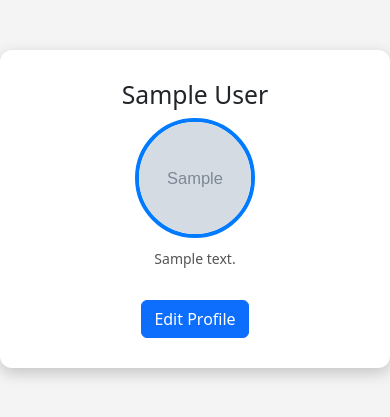
After one commit to Sagarchhikara/campusconnect2.o, a Flask app: page /profile in a window 390 px wide. The commit adds this page. Shown: the top 417 px of the page. Run offline with Flask 3, Linux system fonts and the light colour scheme; the visitor is signed in with stand-in values (Sample User, id 1); tables that the repository leaves empty hold one stand-in row (values such as "Sample post"); grey boxes marked "Sample" are stand-in pictures; some libraries are stand-ins or nearby versions.

Commit message:
feat: Revamped profile page with styling, edit functionality & social links 🚀
📌 Revived the CampusConnect project after exams! 🎉
- Fixed Flask migration errors (Alembic setup issues) 🛠️
- Implemented **a sleek Profile Page** with user details display 📄
- Styled it using **Bootstrap/Tailwind for responsiveness** ✨
- Added **social media links (LinkedIn, GitHub)** 🔗
- Made the **"Edit Profile" button clickable & functional** 🖊️
- Improved overall UI for a **GitHub-like** user experience 🚀
- Updated `.gitignore` to exclude unnecessary Alembic migration files 🗃️

```diff
--- a/app.py
+++ b/app.py
@@ -4,6 +4,9 @@ from werkzeug.security import generate_password_hash, check_password_hash
 from datetime import datetime
 from werkzeug.utils import secure_filename
 import os
+from flask_migrate import Migrate
+
+
 
 app = Flask(__name__)
 app.secret_key = 'your_secret_key_here'
@@ -11,11 +14,15 @@ app.config['SQLALCHEMY_DATABASE_URI'] = 'sqlite:///users.db'
 app.config['SQLALCHEMY_TRACK_MODIFICATIONS'] = False
 
 db = SQLAlchemy(app)
+migrate = Migrate(app, db)
 
 class User(db.Model):
     id = db.Column(db.Integer, primary_key=True)
     email = db.Column(db.String(150), unique=True, nullable=False)
     password = db.Column(db.String(256), nullable=False)
+    name = db.Column(db.String(100), nullable=True)  # Optional name
+    bio = db.Column(db.Text, nullable=True)  # Short user bio
+    profile_pic = db.Column(db.String(255), nullable=True)  # Profile picture filename
 
 @app.route('/')
 def home():
@@ -111,6 +118,33 @@ def dent():
 def download_notes(subject, filename):
     return send_from_directory(os.path.join(app.config['UPLOAD_FOLDER'], subject), filename)
 
+@app.route('/profile', methods=['GET', 'POST'])
+def profile():
+    if 'user_id' not in session:
+        flash("⚠️ You must be logged in to access your profile!", "error")
+        return redirect(url_for('login'))
+
+    user = User.query.get(session['user_id'])
+
+    if request.method == 'POST':
+        user.name = request.form.get('name')
+        user.bio = request.form.get('bio')
+
+        file = request.files.get('profile_pic')
+        if file and allowed_file(file.filename):
+            filename = secure_filename(file.filename)
+            filepath = os.path.join(app.config['UPLOAD_FOLDER'], 'profiles', filename)
+            os.makedirs(os.path.dirname(filepath), exist_ok=True)
+            file.save(filepath)
+            user.profile_pic = filename
+
+        db.session.commit()
+        flash("✅ Profile updated successfully!", "success")
+        return redirect(url_for('profile'))
+
+    return render_template('profile.html', user=user)
+
+
 class Note(db.Model):
     id = db.Column(db.Integer, primary_key=True)
     filename = db.Column(db.String(255), nullable=False)
--- a/templates/index.html
+++ b/templates/index.html
@@ -409,7 +409,7 @@
 
 
 
-                    <a href="{{ url_for('c_programming') }}">
+                    <a href="{{ url_for('profile') }}">
                         <div style="background: black;" class="card">
                             <h1 style="color: white;">C Programming</h1>
                             <p style="color: white;">Master the fundamentals of C – the foundation of modern
--- /dev/null
+++ b/templates/profile.html
@@ -0,0 +1,130 @@
+<!DOCTYPE html>
+<html lang="en">
+<head>
+    <title>User Profile</title>
+    <!-- Bootstrap CDN -->
+    <link href="https://cdn.jsdelivr.net/npm/bootstrap@5.3.0/dist/css/bootstrap.min.css" rel="stylesheet">
+    <!-- FontAwesome for Icons -->
+    <script src="https://kit.fontawesome.com/a076d05399.js" crossorigin="anonymous"></script>
+    <style>
+        body {
+            background: #f4f4f4;
+        }
+
+        .profile-container {
+            background: white;
+            padding: 30px;
+            border-radius: 12px;
+            box-shadow: 0px 5px 15px rgba(0, 0, 0, 0.2);
+            width: 100%;
+            max-width: 400px;
+            text-align: center;
+            margin: 50px auto;
+        }
+
+        .profile-pic {
+            width: 120px;
+            height: 120px;
+            border-radius: 50%;
+            object-fit: cover;
+            border: 4px solid #007bff;
+            margin-bottom: 10px;
+        }
+
+        .bio {
+            font-size: 14px;
+            color: #555;
+            margin-bottom: 15px;
+        }
+
+        .social-links a {
+            margin: 0 10px;
+            color: #007bff;
+            font-size: 20px;
+            transition: 0.3s;
+        }
+
+        .social-links a:hover {
+            color: #0056b3;
+        }
+
+        .edit-form {
+            display: none;
+            margin-top: 15px;
+            transition: all 0.3s ease-in-out;
+        }
+    </style>
+</head>
+<body>
+    <div class="profile-container">
+        <!-- Display User Info -->
+        <h2>{{ user.name or 'User' }}</h2>
+        {% if user.profile_pic %}
+            <img class="profile-pic" src="{{ url_for('static', filename='uploads/profiles/' + user.profile_pic) }}" alt="Profile Picture">
+        {% else %}
+            <img class="profile-pic" src="{{ url_for('static', filename='default-profile.png') }}" alt="Default Profile">
+        {% endif %}
+
+        <p class="bio">{{ user.bio or "No bio available. Tell us something about yourself!" }}</p>
+
+        <!-- Social Links -->
+        <div class="social-links">
+            {% if user.linkedin %}
+                <a href="{{ user.linkedin }}" target="_blank"><i class="fab fa-linkedin"></i></a>
+            {% endif %}
+            {% if user.github %}
+                <a href="{{ user.github }}" target="_blank"><i class="fab fa-github"></i></a>
+            {% endif %}
+        </div>
+
+        <button id="edit-btn" class="btn btn-primary mt-3" onclick="toggleEdit()">Edit Profile</button>
+
+        <!-- Edit Form -->
+        <form id="edit-form" class="edit-form mt-3" method="POST" enctype="multipart/form-data">
+            <div class="mb-2">
+                <label class="form-label">Name:</label>
+                <input type="text" class="form-control" name="name" value="{{ user.name or '' }}">
+            </div>
+
+            <div class="mb-2">
+                <label class="form-label">Bio:</label>
+                <textarea class="form-control" name="bio">{{ user.bio or '' }}</textarea>
+            </div>
+
+            <div class="mb-2">
+                <label class="form-label">LinkedIn:</label>
+                <input type="text" class="form-control" name="linkedin" value="{{ user.linkedin or '' }}" placeholder="https://linkedin.com/in/yourprofile">
+            </div>
+
+            <div class="mb-2">
+                <label class="form-label">GitHub:</label>
+                <input type="text" class="form-control" name="github" value="{{ user.github or '' }}" placeholder="https://github.com/yourusername">
+            </div>
+
+            <div class="mb-2">
+                <label class="form-label">Profile Picture:</label>
+                <input type="file" class="form-control" name="profile_pic">
+            </div>
+
+            <button class="btn btn-success w-100" type="submit">Save Changes</button>
+        </form>
+    </div>
+
+    <script>
+        function toggleEdit() {
+            var form = document.getElementById("edit-form");
+            var button = document.getElementById("edit-btn");
+
+            if (form.style.display === "none" || form.style.display === "") {
+                form.style.display = "block";
+                button.innerText = "Cancel";
+                button.classList.remove("btn-primary");
+                button.classList.add("btn-danger");
+            } else {
+                form.style.display = "none";
+                button.innerText = "Edit Profile";
+                button.classList.remove("btn-danger");
+                button.classList.add("btn-primary");
+            }
+        }
+    </script>
```
Also changed, not shown: 1 other file.
